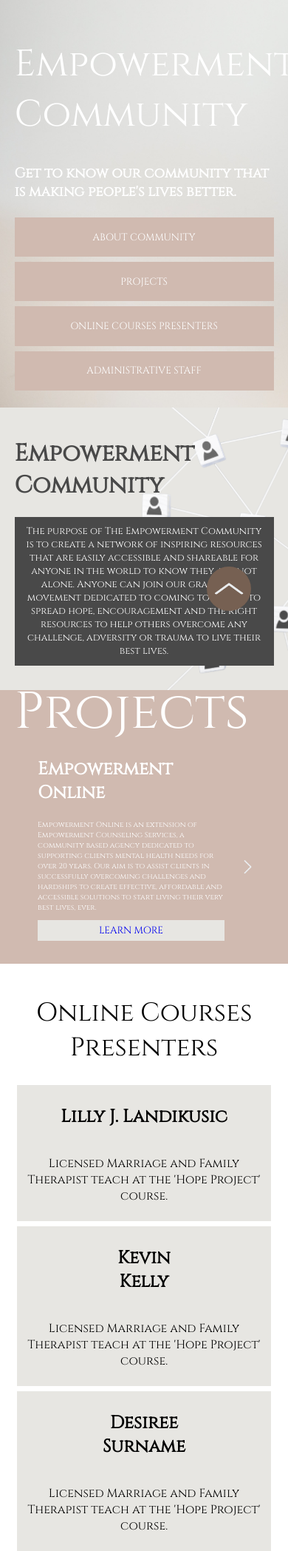
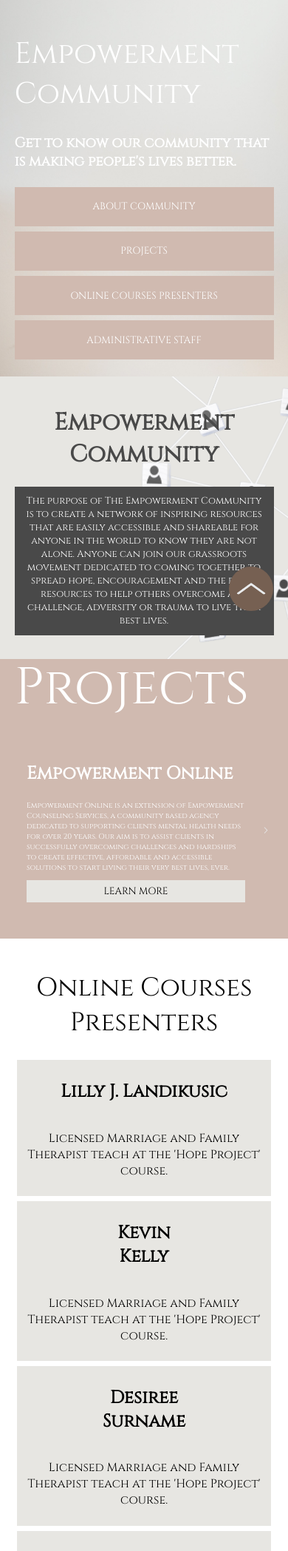
Before and after one commit to CodeSproutOrg/Empowerment_Community, a Django app: page / in a window 390 px wide; the page is wider, and only the part inside the window is pictured. Shown: the part 98-2195 px from the top of that part at 74% size. Run offline with Django 4.2, Linux system fonts and the light colour scheme.

Commit message:
Version 25.01.2023
1. Minor design fix

```diff
--- a/static/css/style.css
+++ b/static/css/style.css
@@ -96,15 +96,17 @@ header img {width: 25%;}
     display:flex;
     align-items: center;
     justify-content: center;
-    margin-top: -2%;
-    overflow: hidden;
-    transform: translateY(20%);
+    transform: translateY(15%);
 }
 
-#projects {display: inline-flex; width: 80%; height: 320px;}
+#projects {display: inline-flex; height: 320px; overflow: hidden;}
 
-.project {display:flex; overflow: hidden; width: 0;}
-.active {width: 100%;}
+.project {
+    opacity: 0;
+    display: flex;
+    width: 0;
+    transition: all 0.8s ease;}
+.project.active {width: 100%; opacity: 1;}
 
 .project img {width:350px;}
 .project-content {
@@ -120,7 +122,7 @@ header img {width: 25%;}
     border: none;
     padding: 2%;
 }
-.project-content a {text-decoration: none;}
+.project-content a {text-decoration: none; color: black;}
 
 #next-btn {border: none; background-color: transparent; width: 15%;}
 #next-btn img {width: 100%;}
--- a/static/css/style_min.css
+++ b/static/css/style_min.css
@@ -1,5 +1,5 @@
 @media screen and (max-width: 950px) {
-    #up-btn {width:60px; height:60px;}
+    #up-btn {width:60px; height:60px; right: 20px;}
 
     #main-page {padding: 5% 40% 5% 5%;}
 
@@ -14,30 +14,65 @@
 @media screen and (max-width: 768px) {
     #projects {height: 300px;}
     .project img {width: 300px;}
-    .project-content {}
+
+    #next-btn {width: 15%;}
 }
 
-@media screen and (max-width: 425px) {
-    #main-page {padding: 5%;}
+@media screen and (max-width: 640px) {
+    #main-page {padding: 5% 25% 5% 5%;}
 
-    #who-we-are {padding: 5%;}
+    #projects-page h1 {font-size: 120px; transform: translateY(-50%);}
+    #project-slider {transform: translateY(5%);}
+    #projects {align-items: center;}
+
+    .project {flex-direction: column;}
+    .project img {display: none;}
+
+    #next-btn {width: 20%;}
+
+    #presenter-list {flex-direction: column;}
+}
+
+@media screen and (max-width: 590px) {
+    #projects-page h1 {font-size: 100px;}
+    #staff {padding: 5% 30% 20% 5%;}
+}
+
+@media screen and (max-width: 500px) {
+    #projects-page h1 {font-size: 85px;}
 
     #sections {flex-direction: column;}
     #sections button {width: 100%;}
 
+    #staff {padding: 5% 15% 20% 5%;}
+}
+
+@media screen and (max-width: 440px) {
+    #main-page {padding: 5%;}
+
+    #who-we-are {padding: 5%;}
+    #who-we-are h1 {text-align: center;}
+
     #projects-page h1 {font-size: 70px;}
-    .project {flex-direction: column;}
-    .project img {display: none;}
 
-    #presenter-list {flex-direction: column;}
+
     #presenters h1 {font-size: 35px;}
 
     #staff {padding: 5%;}
 }
 
-@media screen and (max-width: 375px) {
+@media screen and (max-width: 400px) {
     #main-page h1 {font-size: 40px;}
 
     #staff h1 {text-align: center;}
     #staff ul {text-align: center;}
+
+    form div {flex-direction: column; margin-bottom: 4%;}
+    form div input {width: 100%; padding: 3% 0;}
 }
+
+@media screen and (max-width: 350px) {
+    #main-page h1 {font-size: 35px;}
+    #main-page h3 {font-size: 20px;}
+    #projects-page h1 {font-size: 60px;}
+}
--- a/static/js/main.js
+++ b/static/js/main.js
@@ -45,7 +45,7 @@ function scrolling() {
 let up_btn = document.getElementById('up-btn');
 up_btn = up_btn.addEventListener('click', up_scroll);
 function up_scroll() {
-    let main = document.getElementsByTagName('header')[0];
+    let main = document.getElementById('main-page');
     main.scrollIntoView({
         behavior: "smooth",
         block: "start"
--- a/templates/pages/main-blocks/projects.html
+++ b/templates/pages/main-blocks/projects.html
@@ -35,7 +35,11 @@
                         oppressed and struggling true trauma, within
                         the family law system in the United States.
                     </p>
-                    <button><a href="https://voicesofhope-nqhlj.ondigitalocean.app/">LEARN MORE</a></button>
+                    <button>
+                        <a href="https://voicesofhope-nqhlj.ondigitalocean.app/">
+                            LEARN MORE
+                        </a>
+                    </button>
                 </div>
             </div>
         </div>
```
Also changed, not shown: README.md.
